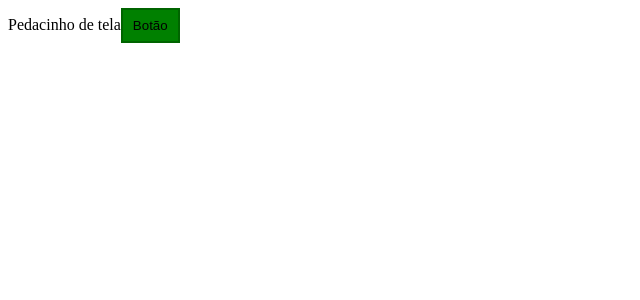
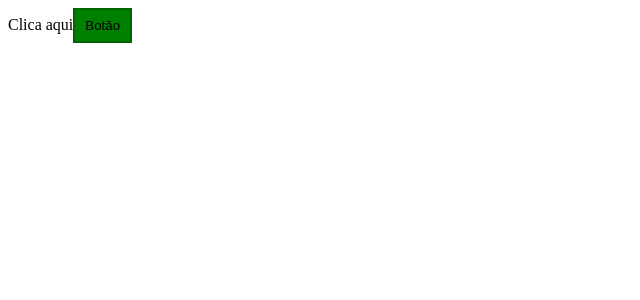
Before and after one commit to beatrizmaselli/teste-next, a Next.js app: page / in a window 1280 px wide. Shown: the top 300 px of the page, without its empty margins (0-640 px from the left). Built offline with nearby package versions, Linux system fonts and the light colour scheme.

Commit message:
Texto div

```diff
--- a/pages/index.js
+++ b/pages/index.js
@@ -14,7 +14,7 @@ import { theme } from "../src/theme";
 export default function Home() {
     return (
         <div>
-            Pedacinho de tela
+            Clica aqui
 
             <button className="button">
                 Botão
```
